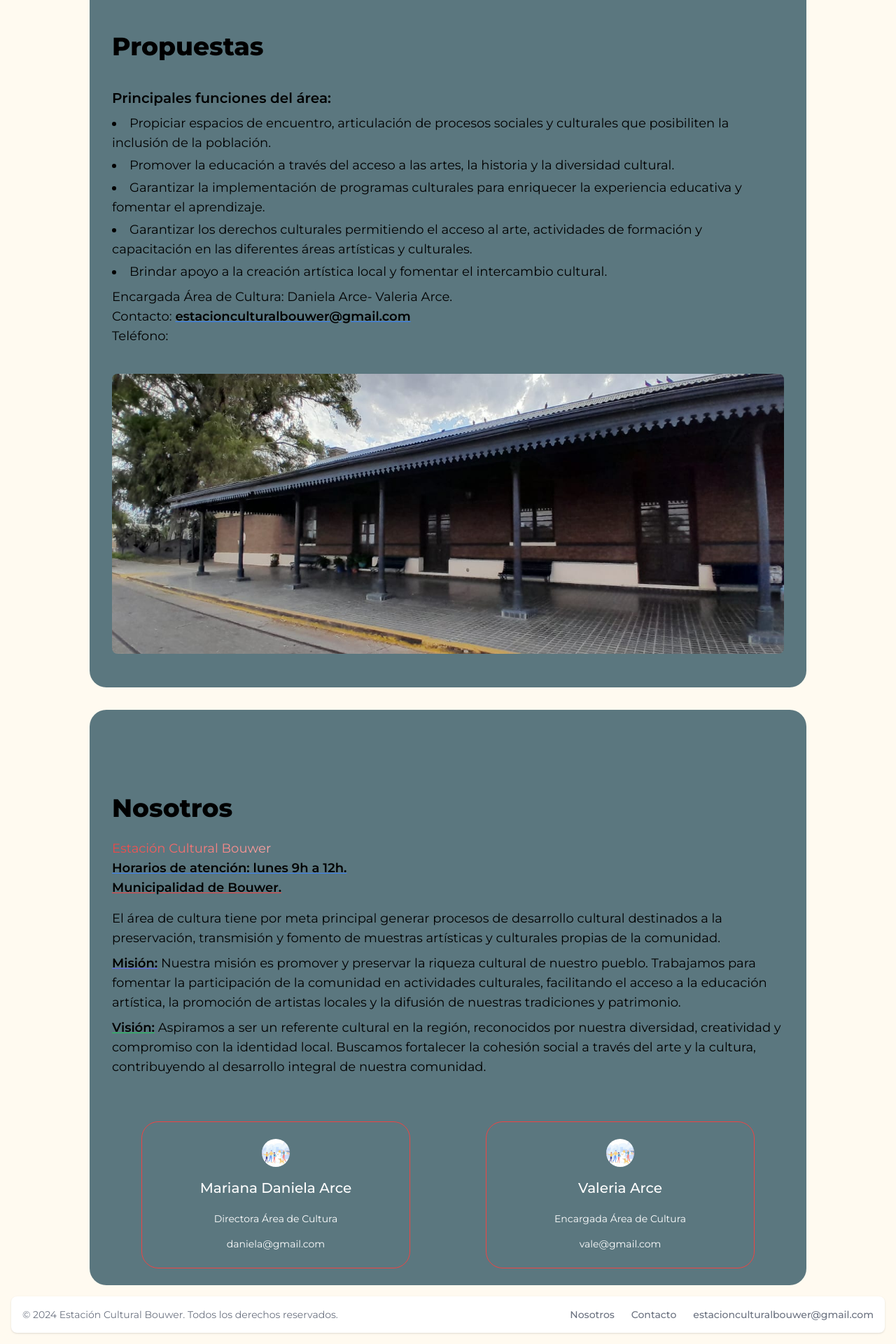
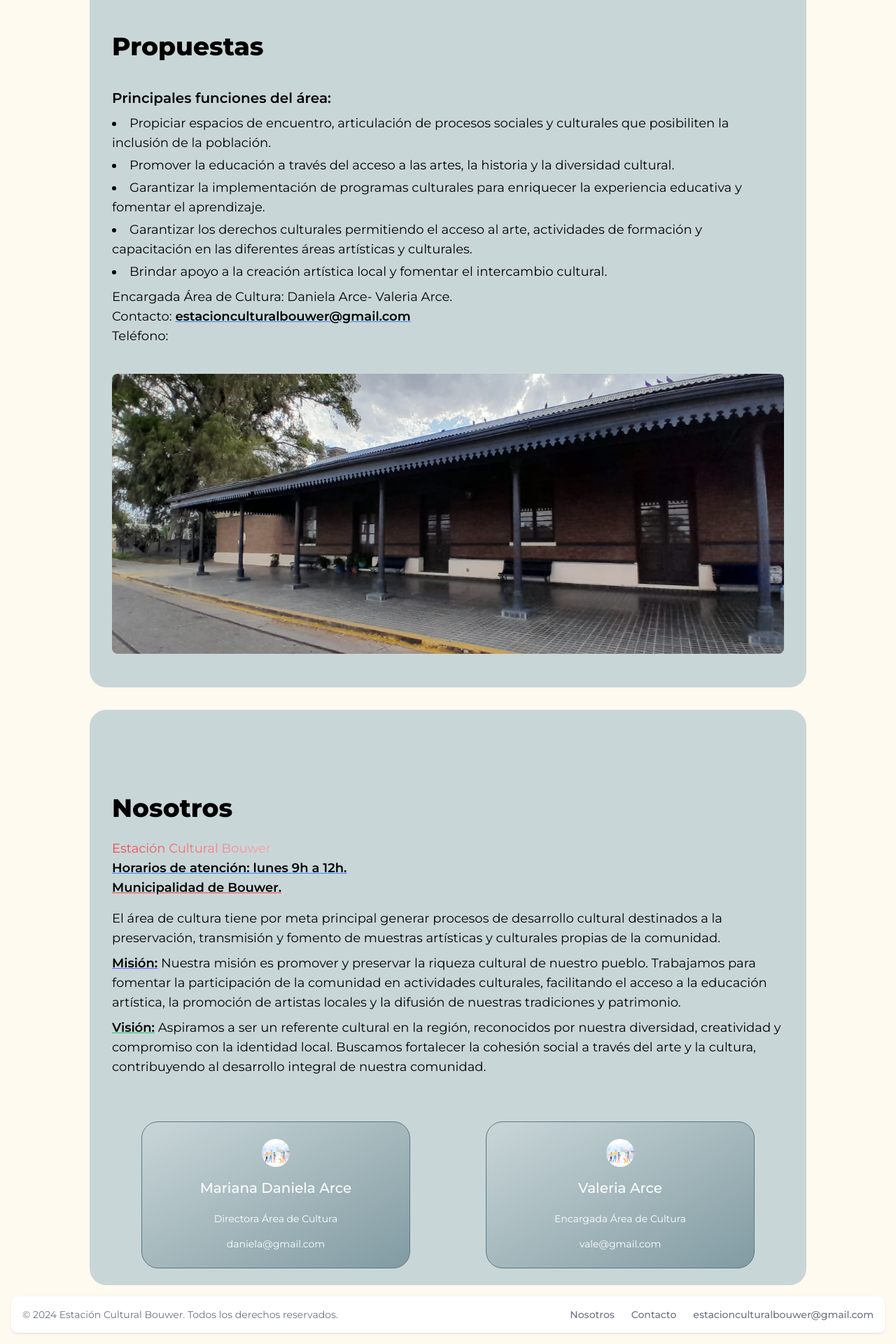
Before and after one commit to joaquincapdevila/estacion-bouwer-cultura, a Next.js app: page / in a window 1280 px wide. Shown: the part 692-2612 px from the top of the page at 70% size. Built offline with nearby package versions, Linux system fonts and the light colour scheme.

Commit message:
colores arreglo de gumbo card

```diff
--- a/src/app/page.jsx
+++ b/src/app/page.jsx
@@ -18,10 +18,10 @@ export default function Home() {
           alt="estacion de bouwer"
         />
       </section>
-      <section className="bg-gumbo-500 rounded-3xl">
+      <section className="bg-gumbo-200 rounded-3xl">
         <Propuestas />
       </section>
-      <section className="bg-gumbo-500 rounded-3xl">
+      <section className="bg-gumbo-200 rounded-3xl">
         <Nosotros />
       </section>
     </div>
--- a/src/app/ui/buttons.jsx
+++ b/src/app/ui/buttons.jsx
@@ -2,7 +2,7 @@ export function Button(props) {
   return (
     <button
       href={props.href}
-      className="inline-flex items-center justify-center px-5 py-3 mt-4 text-base font-medium text-center dark:text-red-500 rounded-lg hover:text-red-300 hover:border-red-300 border border-red-500 focus:ring-4 focus:ring-red-800 dark:focus:ring-red-900">
+      className="inline-flex items-center justify-center px-5 py-3 mt-4 text-base font-medium text-center dark:text-gumbo-500 rounded-lg hover:text-gumbo-300 hover:border-gumbo-300 border border-gumbo-500 focus:ring-4 focus:ring-gumbo-800 dark:focus:ring-gumbo-900">
       {props.text}
       <svg
         className="w-3.5 h-3.5 ms-2 rtl:rotate-180"
--- a/src/app/ui/card.jsx
+++ b/src/app/ui/card.jsx
@@ -7,7 +7,7 @@ export function CardStuff() {
       {stuff.map((data) => (
         <li
           key={data.name}
-          className="w-full m-auto max-w-sm p-6 col-span-1 gap-3 border hover:border-red-950 hover:scale-95 hover:cursor-pointer transition-all rounded-3xl border-red-500  text-white">
+          className="w-full m-auto max-w-sm p-6 col-span-1 gap-3 bg-gradient-to-br from-gumbo-200 to-gumbo-400 border hover:border-gumbo-950 hover:cursor-pointer transition-all rounded-3xl border-gumbo-500  text-white">
           <div className="flex flex-col items-center gap-4 pb-4">
             <Image
               className="w-10 h-10 rounded-full object-cover"
```
